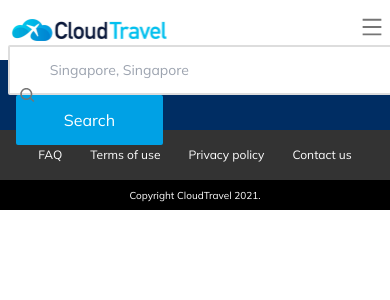
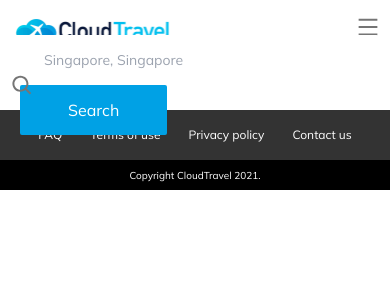
Before and after one commit to peshanghiwa/cloud-travel-assignment, a Vue app: page / in a window 390 px wide. Shown: the top 300 px of the page. Built offline with nearby package versions, Linux system fonts and the light colour scheme.

Commit message:
responsiveness and small screen design for navbar and header

```diff
--- a/src/components/layout/Header.vue
+++ b/src/components/layout/Header.vue
@@ -78,7 +78,7 @@ const changeCurrency = (currency) => {
 
 <template>
   <header
-    class="bg-white w-[96%] md:w-[85%] mx-auto h-[60px] flex items-center justify-between"
+    class="bg-white w-full px-3 md:px-0 md:w-[85%] mx-auto h-[60px] flex items-center justify-between sm:border-b-2 md:border-none border-light-grey"
   >
     <img
       src="../../assets/SVGs/logo.svg"
--- a/src/components/layout/Navbar.vue
+++ b/src/components/layout/Navbar.vue
@@ -7,8 +7,10 @@ const data = [
 </script>
 
 <template>
-  <div class="text-white h-[70px] bg-primary flex items-center sticky top-0">
-    <div class="relative w-[96%] md:w-[85%] mx-auto rounded">
+  <div
+    class="text-white h-[50px] md:h-[70px] bg-white md:bg-primary flex items-center sticky top-0 sm:border-b-2 md:border-none border-light-grey"
+  >
+    <div class="relative w-full px-3 md:px-0 md:w-[85%] mx-auto rounded">
       <span class="absolute inset-y-0 left-0 flex items-center pl-2">
         <button
           type="submit"
@@ -16,23 +18,20 @@ const data = [
         >
           <img
             src="../../assets/SVGs/search.svg"
-            height="15"
-            width="15"
-            alt=""
-            srcset=""
+            class="h-[20px] w-[20px] md:h-[15px] md:w-[15px]"
+            alt="Search Icon"
           />
         </button>
       </span>
       <input
         type="text"
-        name="q"
-        class="w-[400px] h-[50px] py-2 text-base text-black rounded-sm pl-10 outline-none custom-border border-light-grey"
+        class="w-full md:w-[470px] h-[50px] py-2 text-base text-black rounded-sm pl-8 md:pl-10 outline-none"
         placeholder="Singapore, Singapore"
         autocomplete="off"
       />
       <div
         v-if="false"
-        class="absolute custom-border rounded top-16 left-0 bg-white border-light-grey w-[100%] text-black"
+        class="w-full md:w-[470px] absolute custom-border rounded top-12 md:top-[55px] left-0 bg-white border-light-grey text-black"
       >
         <div
           v-for="city in data"
@@ -49,7 +48,9 @@ const data = [
           {{ city.label }}
         </div>
       </div>
-      <button class="ml-2 text-lg h-[50px] px-12 rounded-sm bg-secondary">
+      <button
+        class="ml-2 text-lg h-[50px] px-12 rounded-sm bg-secondary sm:hidden md:inline"
+      >
         Search
       </button>
     </div>
```
